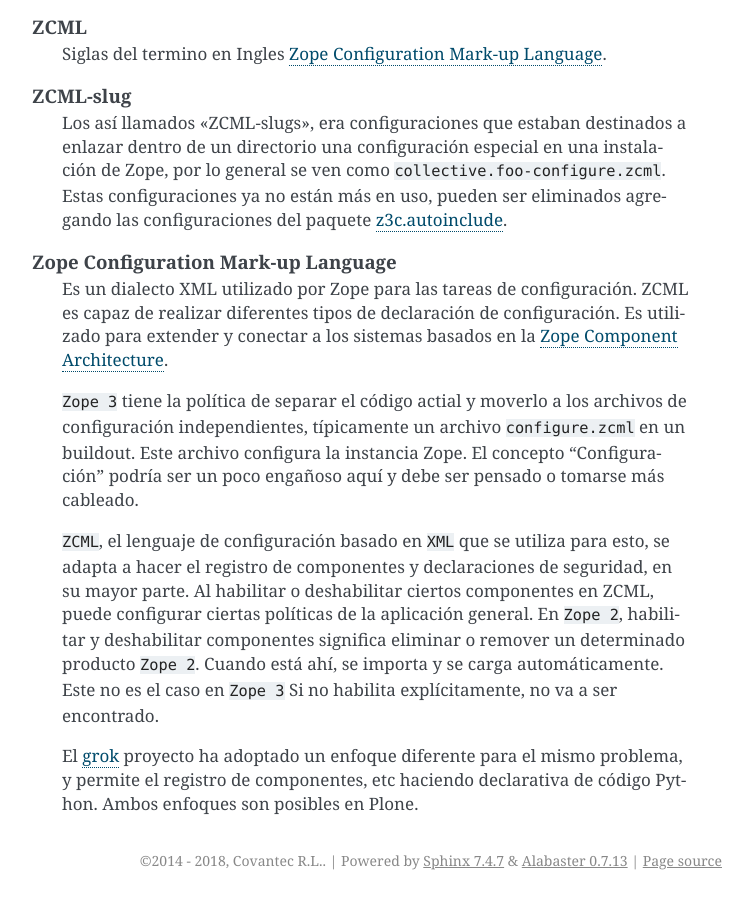
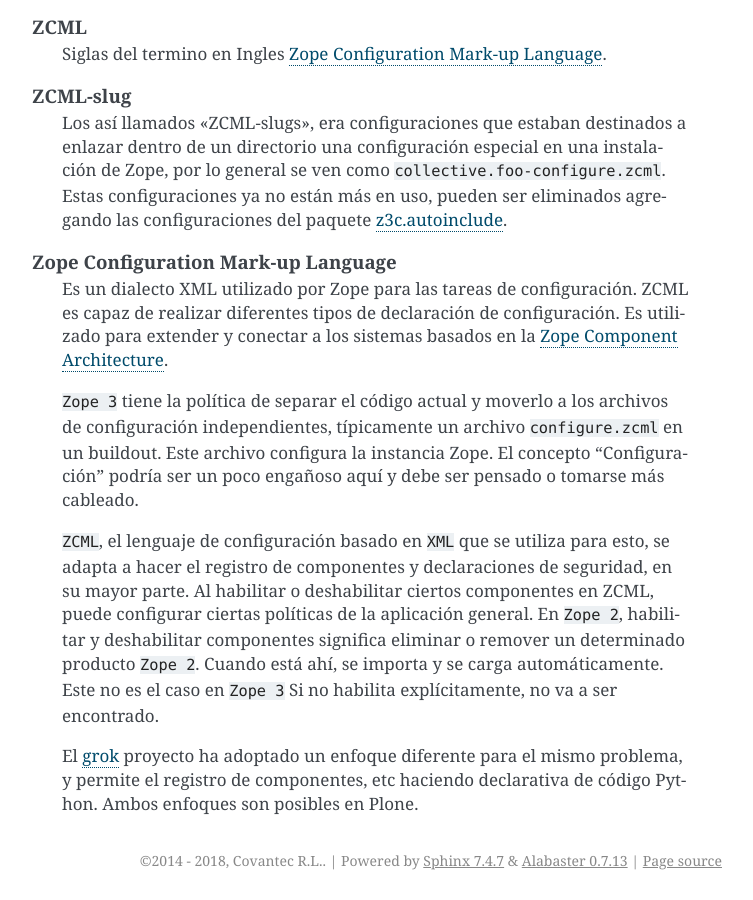
Before and after one commit to macagua/entrenamiento.python_basico, a Sphinx documentation site: the page built from source/glosario.rst, in a window 1280 px wide and 900 px high, scrolled down 6439 px. Shown: the whole window, without its empty margins (388-1141 px from the left). Built offline with Sphinx 7.4.7, drawn with Linux system fonts in a browser that asks for light colours.

```diff
--- a/source/glosario.rst
+++ b/source/glosario.rst
@@ -286,7 +286,7 @@
         es capaz de realizar diferentes tipos de declaración de configuración. Es utilizado
         para extender y conectar a los sistemas basados en la :term:`Zope Component Architecture`.
 
-        ``Zope 3`` tiene la política de separar el código actial y moverlo a los
+        ``Zope 3`` tiene la política de separar el código actual y moverlo a los
         archivos de configuración independientes, típicamente un archivo
         :file:`configure.zcml` en un buildout. Este archivo configura la instancia Zope.
         El concepto 'Configuración' podría ser un poco engañoso aquí y debe ser pensado
--- a/source/leccion2/index.rst
+++ b/source/leccion2/index.rst
@@ -348,7 +348,7 @@
       :
 
 
-Entonces presione la convinación de tecla **Crtl+d** para salir de la ayuda.
+Entonces presione la combinación de tecla **Crtl+d** para salir de la ayuda.
 
 Luego realice la importación de la `librería del estándar`_ Python llamada
 ``os``
--- a/source/leccion3/index.rst
+++ b/source/leccion3/index.rst
@@ -123,7 +123,7 @@
 que se necesite representar fracciones de forma más precisa. Sin embargo
 este tipo está fuera del alcance de este tutorial, y sólo es necesario
 para el ámbito de la programación científica y otros relacionados. Para
-aplicaciones normales podeis utilizar el tipo ``float`` sin miedo, como ha
+aplicaciones normales puedes utilizar el tipo ``float`` sin miedo, como ha
 venido haciéndose desde hace años, aunque teniendo en cuenta que los
 números en coma flotante no son precisos (ni en este ni en otros
 lenguajes de programación).
```
Also changed, not shown: source/leccion7/entrada_salida.rst (+6 -5 lines).
